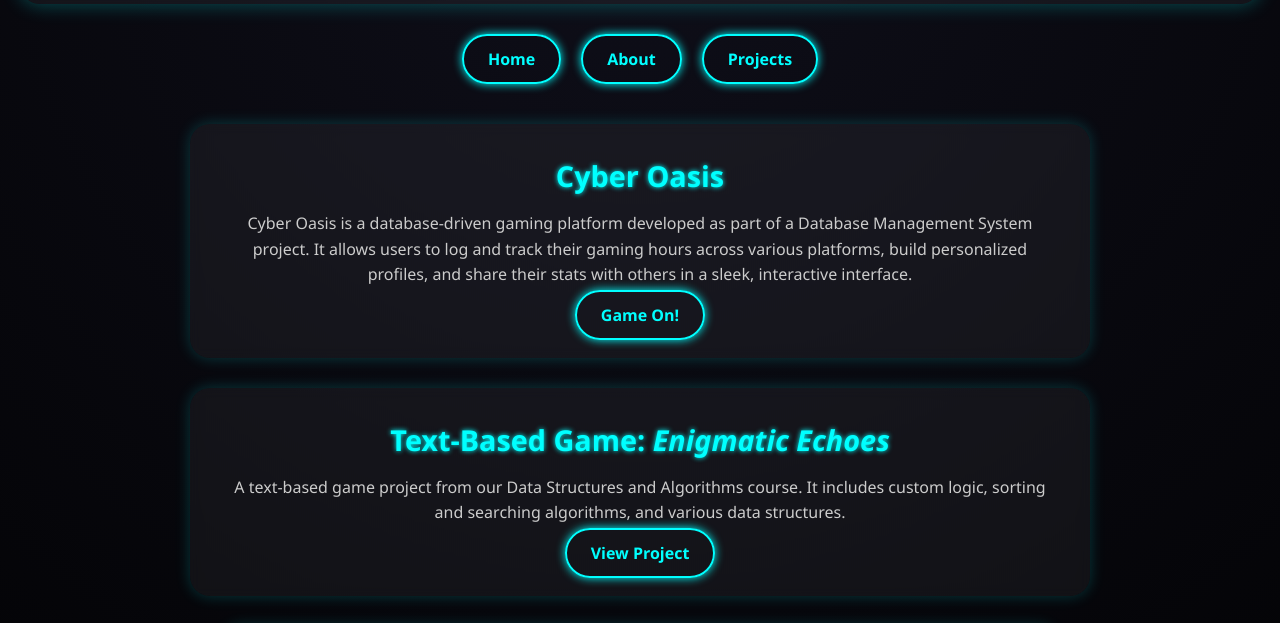
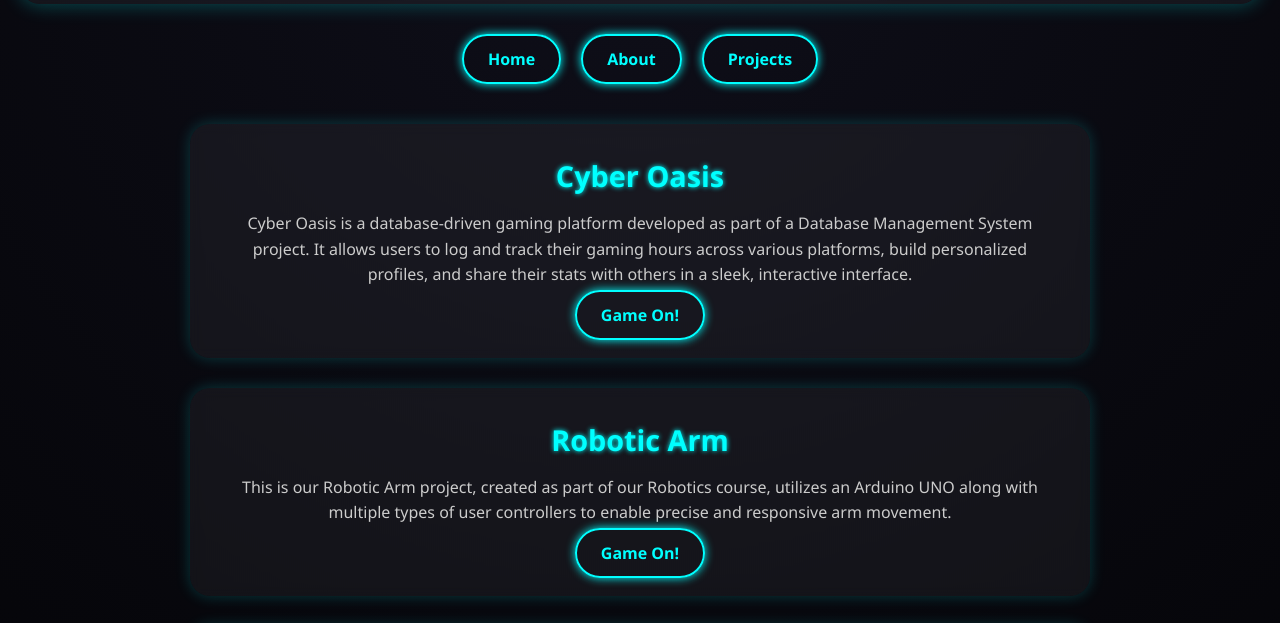
Before and after one commit to Zech07/_Portfolio_, a plain HTML site: page projects.html in a window 1280 px wide. Shown: the part 135-758 px from the top of the page. Drawn offline with Linux system fonts and the light colour scheme.

Commit message:
added robotic arm project

```diff
--- a/projects.html
+++ b/projects.html
@@ -26,6 +26,11 @@
             <a href="https://cyberoasiss.pythonanywhere.com" class="nav-btn" target="_blank">Game On!</a>
         </section>
 
+        <section class="content-card">
+            <h2>Robotic Arm</em></h2>
+            <p>This is our Robotic Arm project, created as part of our Robotics course, utilizes an Arduino UNO along with multiple types of user controllers to enable precise and responsive arm movement.</p>
+            <a href="https://drive.google.com/drive/folders/1s5NOsZ8QsHMLQbwAFTenivzx-48_c-nB?usp=sharing" class="nav-btn" target="_blank">Game On!</a>
+        </section>
 
         <section class="content-card">
             <h2>Text-Based Game: <em>Enigmatic Echoes</em></h2>
```
